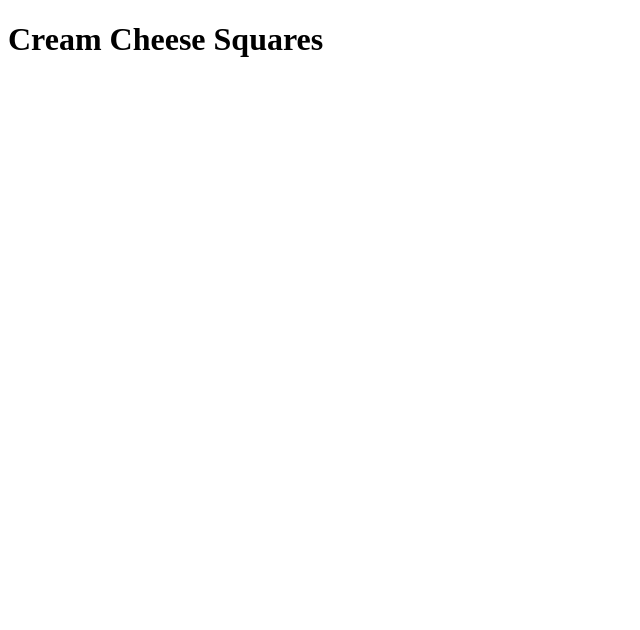
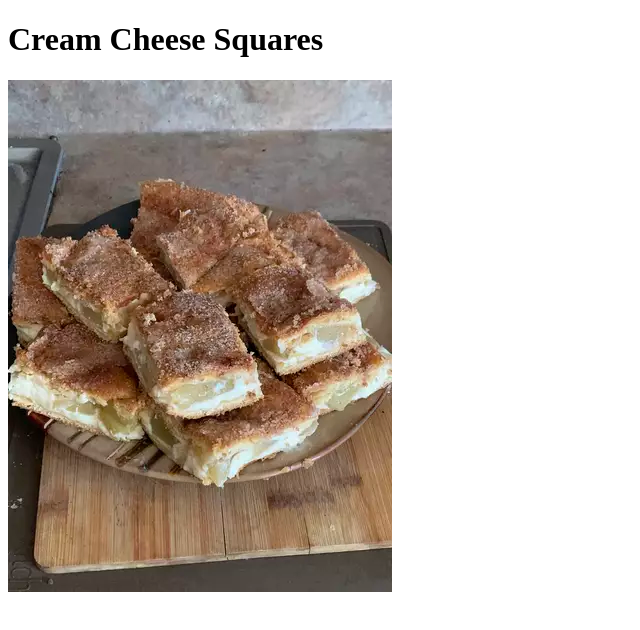
Before and after one commit to agsprague/odin-recipes2, a plain HTML site: page recipes/cream-cheese-squares.html in a window 1280 px wide. Shown: the whole page, without its empty margins (0-640 px from the left). Drawn offline with Linux system fonts and the light colour scheme.

Commit message:
link image and correct title

```diff
--- a/recipes/cream-cheese-squares.html
+++ b/recipes/cream-cheese-squares.html
@@ -2,9 +2,10 @@
 <html lang="en">
     <head>
         <meta charset="UTF-8">
-        <title>Cream Cheese Pie</title>
+        <title>Cream Cheese Squares</title>
     </head>
     <body>
         <h1>Cream Cheese Squares</h1>
+        <img src="../images/cream-cheese-squares.jpg">
     </body>
 </html>
```
